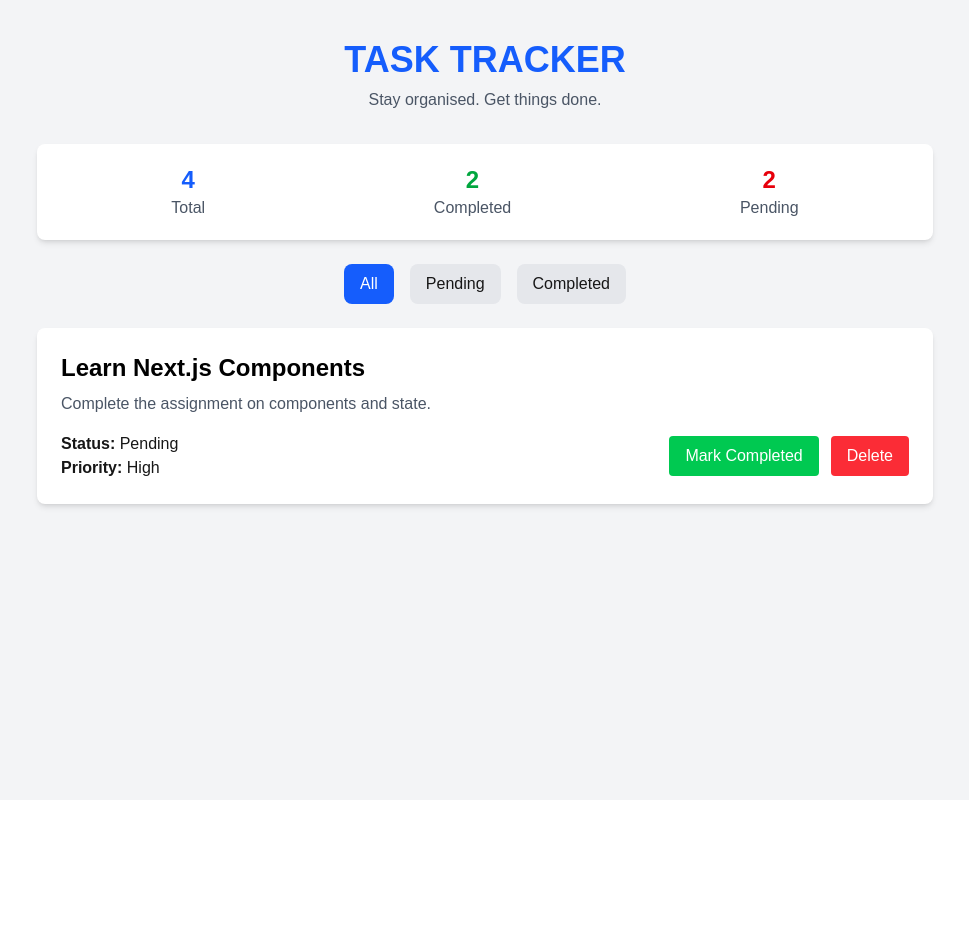
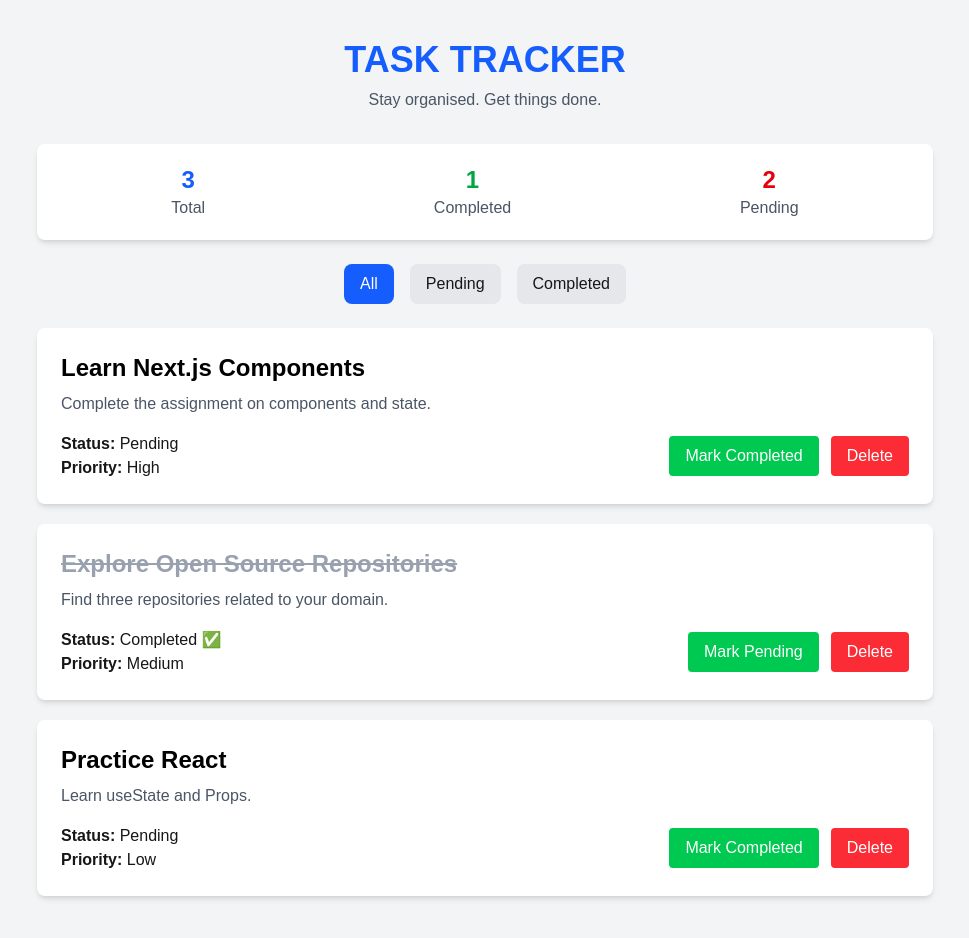
Before and after one commit to soham598-12/Task-Manager, a Next.js app: page / in a window 1280 px wide. Shown: the top 938 px of the page, without its empty margins (155-1124 px from the left). Before the commit the page ends 800 px from the top, so only its background shows below. Built offline with nearby package versions, Linux system fonts and the light colour scheme.

Commit message:
Added TaskList

```diff
--- a/app/page.tsx
+++ b/app/page.tsx
@@ -1,7 +1,8 @@
 import Header from "@/components/Header";
 import TaskStats from "@/components/TaskStats";
 import FilterButtons from "@/components/FilterButtons";
-import TaskCard from "@/components/TaskCard";
+import TaskList from "@/components/TaskList";
+import { tasks } from "@/data/tasks";
 
 export default function Home() {
   return (
@@ -11,19 +12,14 @@ export default function Home() {
         <Header />
 
         <TaskStats
-          total={4}
-          completed={2}
-          pending={2}
+          total={tasks.length}
+          completed={tasks.filter(task => task.completed).length}
+          pending={tasks.filter(task => !task.completed).length}
         />
 
         <FilterButtons activeFilter="All" />
 
-        <TaskCard
-          title="Learn Next.js Components"
-          description="Complete the assignment on components and state."
-          completed={false}
-          priority="High"
-        />
+        <TaskList tasks={tasks} />
 
       </div>
     </main>
--- a/components/TaskList.tsx
+++ b/components/TaskList.tsx
@@ -0,0 +1,29 @@
+import TaskCard from "./TaskCard";
+
+type Task = {
+  id: number;
+  title: string;
+  description: string;
+  completed: boolean;
+  priority: string;
+};
+
+type TaskListProps = {
+  tasks: Task[];
+};
+
+export default function TaskList({ tasks }: TaskListProps) {
+  return (
+    <div className="mt-6">
+      {tasks.map((task) => (
+        <TaskCard
+          key={task.id}
+          title={task.title}
+          description={task.description}
+          completed={task.completed}
+          priority={task.priority}
+        />
+      ))}
+    </div>
+  );
+}
--- /dev/null
+++ b/data/tasks.ts
@@ -0,0 +1,23 @@
+export const tasks = [
+  {
+    id: 1,
+    title: "Learn Next.js Components",
+    description: "Complete the assignment on components and state.",
+    completed: false,
+    priority: "High",
+  },
+  {
+    id: 2,
+    title: "Explore Open Source Repositories",
+    description: "Find three repositories related to your domain.",
+    completed: true,
+    priority: "Medium",
+  },
+  {
+    id: 3,
+    title: "Practice React",
+    description: "Learn useState and Props.",
+    completed: false,
+    priority: "Low",
+  },
+];
```
